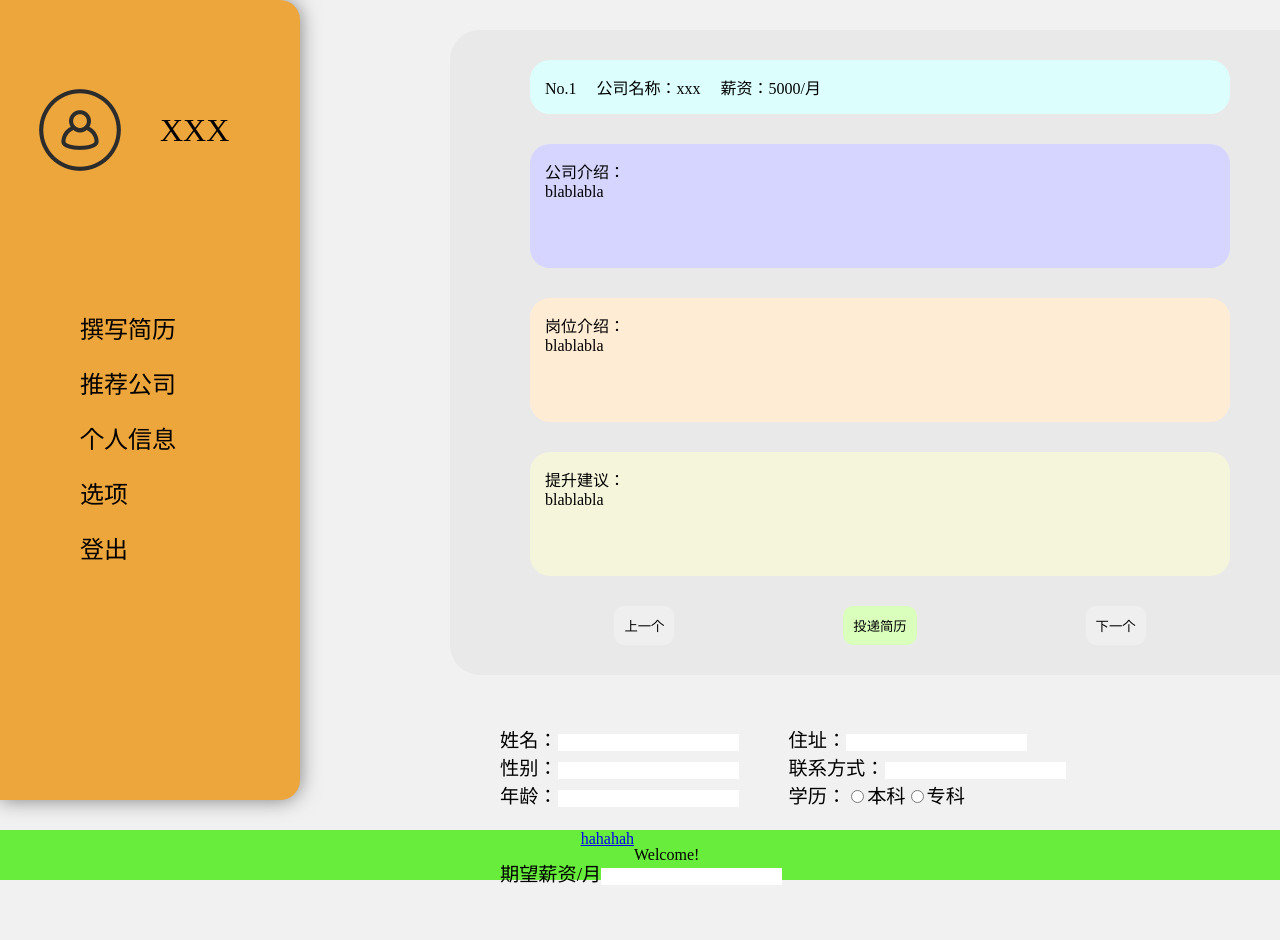
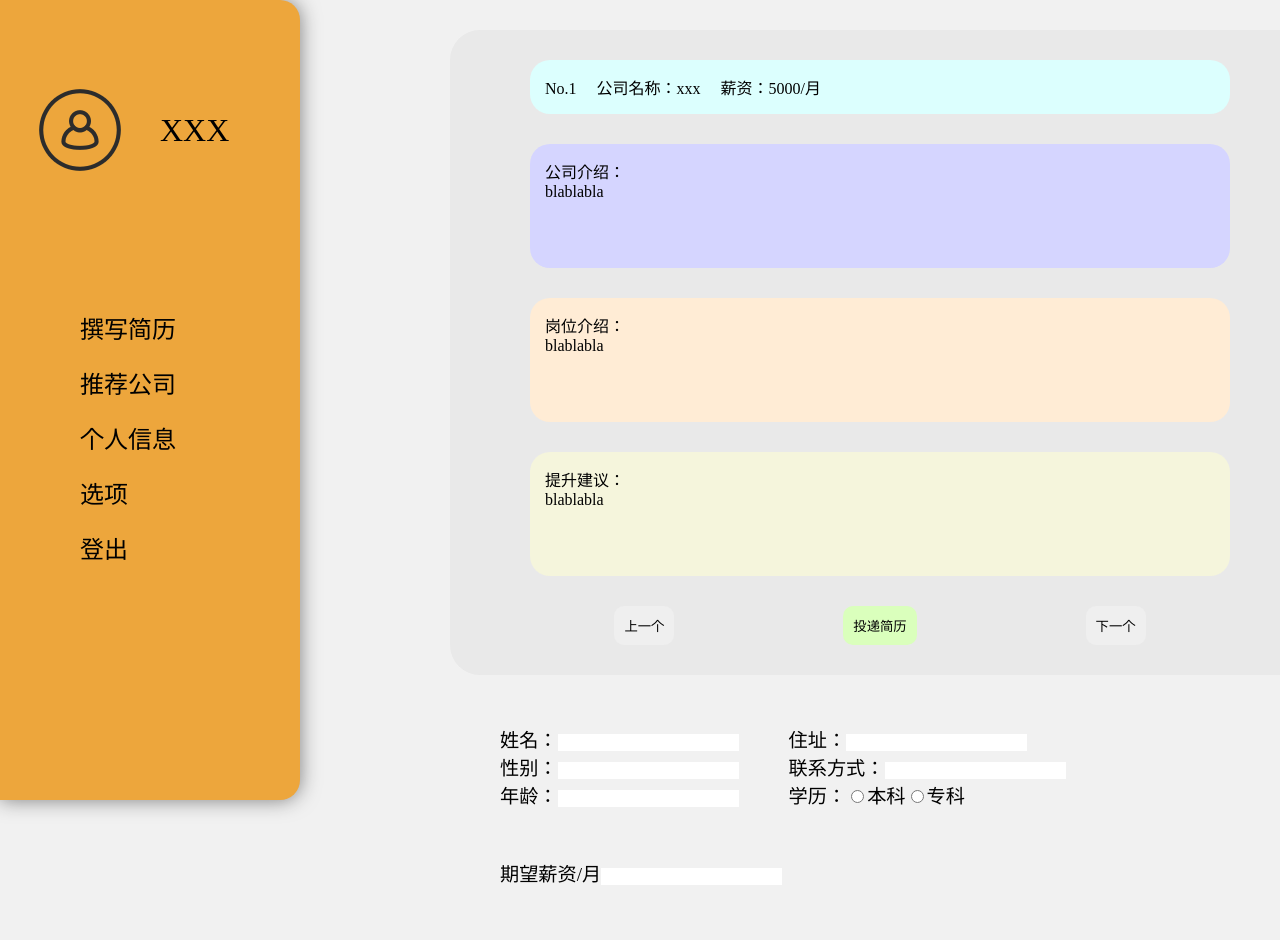
Before and after one commit to wjhswo/fuchuang, a Vue app: page / in a window 1280 px wide. Shown: the top 940 px of the page. Built offline with nearby package versions, Linux system fonts and the light colour scheme.

Commit message:
[fix] 修改项目结构

```diff
--- a/src/App.vue
+++ b/src/App.vue
@@ -1,45 +1,5 @@
 <template>
     <div id="app">
-        <LogIn v-if="false"/>
-        <MainInterfaceForUser v-if="true"/>
-  </div>
-  <div id="hahaha">
-        <router-link to="/">hahahah</router-link>
         <router-view></router-view>
-  </div>
+    </div>
 </template>
-
-<script>
-import LogIn from "./views/LogIn.vue"
-import MainInterfaceForUser from "./views/MainInterfaceForUser.vue"
-
-export default{
-  components:{
-    LogIn,
-    MainInterfaceForUser,
-  }
-}
-</script>
-
-<style>
-#hahaha{
-  background-color: #68ed3c;
-  display: flex;
-  justify-content: center;
-}
-
-html{
-  height: 100%;
-}
-body{
-  height:100%;
-  margin:0px;
-  background-color: rgb(241, 241, 241);
-}
-#app{
-  height:100%;
-}
-.hide{
-  display: hide;
-}
-</style>./views/MainInterfaceForUser.vue
--- /dev/null
+++ b/src/components/HomePage.vue
@@ -0,0 +1,36 @@
+<template>
+  <div id="ap">
+    <LogIn v-if="false"/>
+    <MainInterfaceForUser v-if="true"/>
+  </div>
+</template>
+
+<script>
+import LogIn from "@/views/LogIn.vue"
+import MainInterfaceForUser from "@/views/MainInterfaceForUser.vue"
+
+export default{
+  components:{
+    LogIn,
+    MainInterfaceForUser,
+  }
+}
+</script>
+
+<style>
+
+html{
+  height: 100%;
+}
+body{
+  height:100%;
+  margin:0px;
+  background-color: rgb(241, 241, 241);
+}
+#ap{
+  height:100%;
+}
+.hide{
+  display: hide;
+}
+</style>./views/MainInterfaceForUser.vue
--- a/src/components/HomeSite.vue
+++ /dev/null
@@ -1,11 +0,0 @@
-<script setup>
-
-</script>
-
-<template>
-    <p>Welcome!</p>
-</template>
-
-<style scoped>
-
-</style>
--- a/src/router/index.js
+++ b/src/router/index.js
@@ -1,5 +1,5 @@
 import { createRouter, createWebHashHistory } from 'vue-router'
-import Home from "@/components/HomeSite.vue";
+import Home from "@/components/HomePage.vue";
 
 const router = createRouter({
     history: createWebHashHistory(),
```
